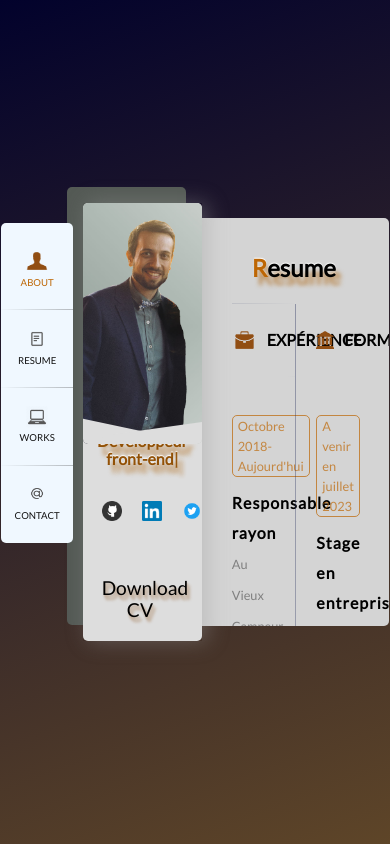
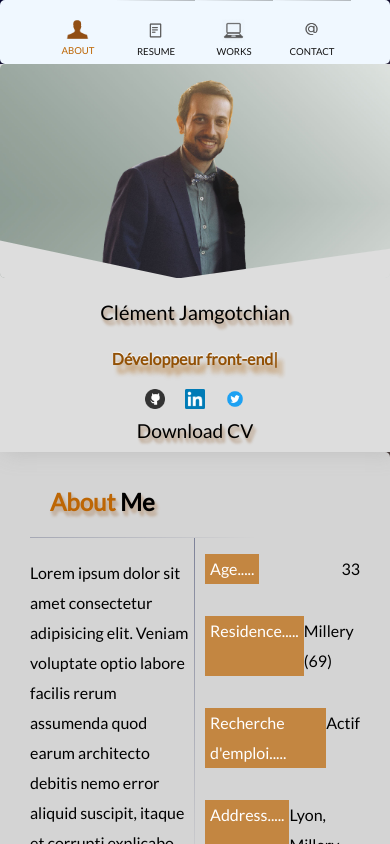
Before and after one commit to Clement-Jamgotchian/Clement-Jamgotchian.github.io, a plain HTML site: page index.html in a window 390 px wide. Drawn offline with nearby package versions, Linux system fonts and the light colour scheme; some packages are replaced by stand-ins of ours.

Commit message:
début dynamisme

```diff
--- a/css/style.css
+++ b/css/style.css
@@ -12,7 +12,7 @@ body{
   }
 div#wrapper{
     width: 100vw;
-    height: 100%;
+    height: 100vh;
     display: flex;
     justify-content: center;
     background: linear-gradient(160deg, rgb(2, 2, 44), rgb(94, 69, 40));
@@ -47,6 +47,8 @@ div.container{
     align-items: flex-start;
     flex-direction: row;
 }
+
+
 /*-------------------------------------Menu de navigation-------------------------*/
 header.header{
     width: 4.5rem;
@@ -187,7 +189,7 @@ header .resume_bg{
     display: flex;
     flex-direction: column;
     text-align: center;
-    margin-top: 50%;
+    margin-top: 230px;
 }
 /* Nom de famille*/
 #profil .title_clem{
@@ -206,7 +208,9 @@ header .resume_bg{
 }
 #profil .social_link .bg_link{
     width: 20px;
-    margin-left: 20px;
+    margin-left: 10px;
+    margin-right: 10px;
+
 }
 /* Lien Download */
 #profil .bg-download{
@@ -277,7 +281,8 @@ h3.content_title{
     border-image-source:linear-gradient(160deg,  rgb(40, 49, 94, 0.5) , transparent 80%);
     padding: 20px;
     margin: 0;
-    text-shadow: 5px 8px 4px #af650fa2,0 -1px 1px #fff;
+    text-shadow: 1px 2px 2px #c4b2a1, 2px 4px 3px #c4b2a1, 3px 5px 3px #c4b2a1;
+
 
 }
 h3.content_title>span{
@@ -292,6 +297,8 @@ h3.content_title>span{
     align-items: center;
     text-transform: uppercase;
     font-weight: 600;
+    text-shadow: 1px 2px 2px #c4b2a1, 2px 4px 3px #c4b2a1, 3px 5px 3px #c4b2a1;
+
 }
 .article{
     padding-right: 20px;
@@ -497,3 +504,99 @@ text-transform: uppercase;
 font-weight: 500;
 margin-right: 5px;
 }
+
+
+@media (max-width: 1000px){
+    .container{
+        position: absolute !important;
+        width: 100% !important;
+        flex-direction: column !important;
+        height: auto !important;
+        top: 0px !important;
+        margin-top: 10%;
+        }
+        #wrapper{
+            position: absolute;
+        overflow-y: scroll;
+        }
+    .header{
+        margin: auto !important;
+        width: 80% !important;
+        height: 4rem !important;
+    }
+    .header_list{
+        flex-direction: row !important;
+        width: 80% !important;
+    }
+    .profil_text{
+        margin-top: 200px !important;
+    }
+    .bg-download{
+        bottom: 10px !important;
+    }
+    .social_link{
+        margin-top: 5px;
+        margin-bottom: 20px;
+    }
+    #profil{
+        margin: auto;
+        border-radius: 0px;
+        width: 80%;
+        box-shadow: none;
+    }
+    #content{
+        display: flex;
+        flex-direction: column;
+        margin: auto;
+        width: 80% !important;
+        padding: 0px !important;
+        border-radius: 0px;
+        height: auto !important;
+    }
+    #content>section{
+        display: block;
+    }
+
+}
+@media (max-width: 600px){
+    .container{
+    position: absolute !important;
+    width: 100% !important;
+    flex-direction: column !important;
+    height: auto !important;
+    top: 0px !important;
+    margin-top: 0px;
+    }
+    #wrapper{
+        position: absolute;
+    overflow-y: scroll;
+    width: 100%;
+    }
+    .header{
+        width: 100% !important;
+        height: 4rem !important;
+    }
+    .header_list{
+        flex-direction: row !important;
+        width: 80% !important;
+    }
+    .profil_text{
+        margin-top: 200px !important;
+    }
+    #profil{
+        margin: auto;
+        border-radius: 0px;
+        width: 100%;
+        box-shadow: none;
+    }
+    #content{
+        display: flex;
+        flex-direction: column;
+        margin: auto;
+        width: 100% !important;
+        padding-top: 0px !important;
+        border-radius: 0px;
+        height: auto !important;
+    }
+
+}
--- a/index.html
+++ b/index.html
@@ -69,45 +69,9 @@
                             <div class="about_me">
                                 <p>Lorem ipsum dolor sit amet consectetur adipisicing elit. Veniam voluptate optio labore facilis rerum assumenda quod earum architecto debitis nemo error aliquid suscipit, itaque et corrupti explicabo modi facere eum! </p>
                                 <div class="about_me-list">
-                                    <p><span class="about_me-list--text">Age.....</span><span>24</span></p>
-                                    <p><span class="about_me-list--text">Residence.....</span><span>France</span></p>
-                                    <p><span class="about_me-list--text">Freelance.....</span><span>Available</span></p>
-                                    <p><span class="about_me-list--text">Address.....</span><span>Lyon, Millery</span></p>
-                                </div>
-                            </div>
-                        </div>
-                        <div>
-                            <h3 class="content_title"><span>About</span> Me</h3>
-                            <div class="about_me">
-                                <p>Lorem ipsum dolor sit amet consectetur adipisicing elit. Veniam voluptate optio labore facilis rerum assumenda quod earum architecto debitis nemo error aliquid suscipit, itaque et corrupti explicabo modi facere eum! </p>
-                                <div class="about_me-list">
-                                    <p><span class="about_me-list--text">Age.....</span><span>24</span></p>
-                                    <p><span class="about_me-list--text">Residence.....</span><span>France</span></p>
-                                    <p><span class="about_me-list--text">Freelance.....</span><span>Available</span></p>
-                                    <p><span class="about_me-list--text">Address.....</span><span>Lyon, Millery</span></p>
-                                </div>
-                            </div>
-                        </div>
-                        <div>
-                            <h3 class="content_title"><span>About</span> Me</h3>
-                            <div class="about_me">
-                                <p>Lorem ipsum dolor sit amet consectetur adipisicing elit. Veniam voluptate optio labore facilis rerum assumenda quod earum architecto debitis nemo error aliquid suscipit, itaque et corrupti explicabo modi facere eum! </p>
-                                <div class="about_me-list">
-                                    <p><span class="about_me-list--text">Age.....</span><span>24</span></p>
-                                    <p><span class="about_me-list--text">Residence.....</span><span>France</span></p>
-                                    <p><span class="about_me-list--text">Freelance.....</span><span>Available</span></p>
-                                    <p><span class="about_me-list--text">Address.....</span><span>Lyon, Millery</span></p>
-                                </div>
-                            </div>
-                        </div>
-                        <div>
-                            <h3 class="content_title"><span>About</span> Me</h3>
-                            <div class="about_me">
-                                <p>Lorem ipsum dolor sit amet consectetur adipisicing elit. Veniam voluptate optio labore facilis rerum assumenda quod earum architecto debitis nemo error aliquid suscipit, itaque et corrupti explicabo modi facere eum! </p>
-                                <div class="about_me-list">
-                                    <p><span class="about_me-list--text">Age.....</span><span>24</span></p>
-                                    <p><span class="about_me-list--text">Residence.....</span><span>France</span></p>
-                                    <p><span class="about_me-list--text">Freelance.....</span><span>Available</span></p>
+                                    <p><span class="about_me-list--text">Age.....</span><span>33</span></p>
+                                    <p><span class="about_me-list--text">Residence.....</span><span>Millery (69)</span></p>
+                                    <p><span class="about_me-list--text">Recherche d'emploi.....</span><span>Actif</span></p>
                                     <p><span class="about_me-list--text">Address.....</span><span>Lyon, Millery</span></p>
                                 </div>
                             </div>
```
